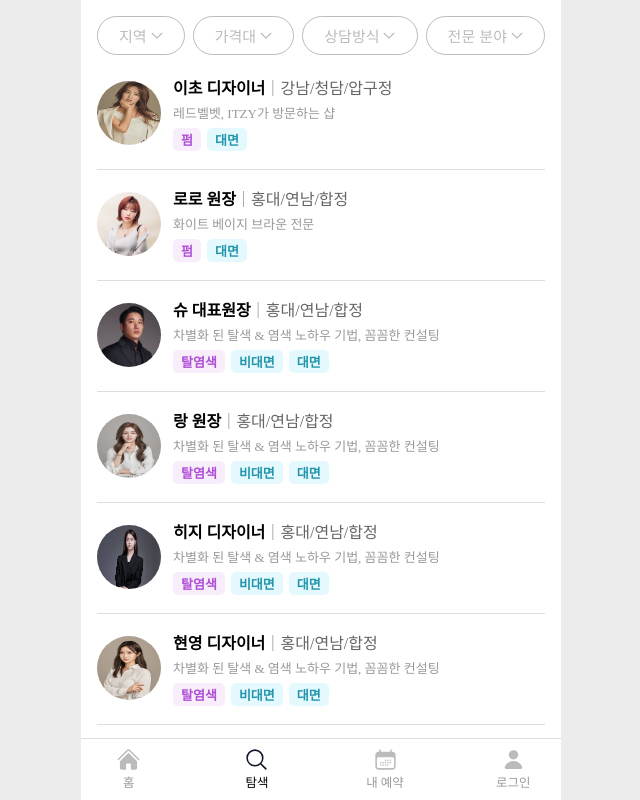
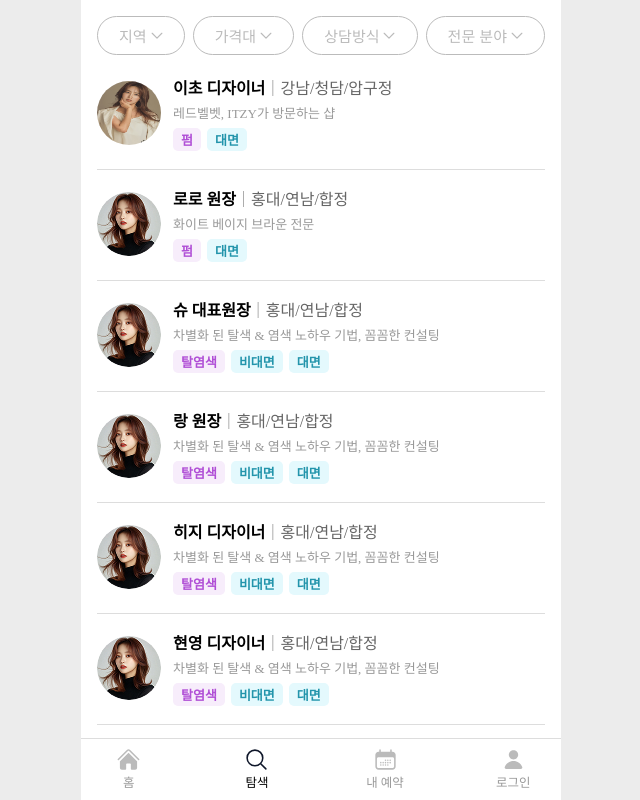
Before and after one commit to Blaybus-Hackathon-Team4/Hackathon-FE, a React (Vite) app: page /designer-list in a window 1280 px wide. Shown: the whole page, without its empty margins (319-959 px from the left). Built offline with nearby package versions, Linux system fonts and the light colour scheme; no server answers; the HTML template or start-up script is replaced by a standard one.

Commit message:
Update DesignerListPage.tsx: 경로 수정

```diff
--- a/src/pages/designerList/DesignerListPage.tsx
+++ b/src/pages/designerList/DesignerListPage.tsx
@@ -20,7 +20,7 @@ const designers = [
   },
   {
     designerId: 1012,
-    profilePhoto: "/src/assets/designer/1012.jpg",
+    profilePhoto: "../../assets/designer/1012.jpg",
     name: "로로 원장",
     field: "펌",
     location: "홍대/연남/합정",
@@ -31,7 +31,7 @@ const designers = [
   {
     designerId: 1013,
     name: "슈 대표원장",
-    profilePhoto: "/src/assets/designer/1013.jpg",
+    profilePhoto: "../../assets/designer/1013.jpg",
     field: "탈염색",
     location: "홍대/연남/합정",
     text: "차별화 된 탈색 & 염색 노하우 기법, 꼼꼼한 컨설팅",
@@ -41,7 +41,7 @@ const designers = [
   {
     designerId: 1005,
     name: "랑 원장",
-    profilePhoto: "/src/assets/designer/1005.jpg",
+    profilePhoto: "../../assets/designer/1005.jpg",
     field: "탈염색",
     location: "홍대/연남/합정",
     text: "차별화 된 탈색 & 염색 노하우 기법, 꼼꼼한 컨설팅",
@@ -51,7 +51,7 @@ const designers = [
   {
     designerId: 1006,
     name: "히지 디자이너",
-    profilePhoto: "/src/assets/designer/1006.jpg",
+    profilePhoto: "../../assets/designer/1006.jpg",
     field: "탈염색",
     location: "홍대/연남/합정",
     text: "차별화 된 탈색 & 염색 노하우 기법, 꼼꼼한 컨설팅",
@@ -61,7 +61,7 @@ const designers = [
   {
     designerId: 1007,
     name: "현영 디자이너",
-    profilePhoto: "/src/assets/designer/1007.jpg",
+    profilePhoto: "../../assets/designer/1007.jpg",
     field: "탈염색",
     location: "홍대/연남/합정",
     text: "차별화 된 탈색 & 염색 노하우 기법, 꼼꼼한 컨설팅",
@@ -71,7 +71,7 @@ const designers = [
   {
     designerId: 1008,
     name: "현영 디자이너",
-    profilePhoto: "/src/assets/designer/1008.jpg",
+    profilePhoto: "../../assets/designer/1008.jpg",
     field: "탈염색",
     location: "홍대/연남/합정",
     text: "차별화 된 탈색 & 염색 노하우 기법, 꼼꼼한 컨설팅",
@@ -81,7 +81,7 @@ const designers = [
   {
     designerId: 1009,
     name: "나나 디자이너",
-    profilePhoto: "/src/assets/designer/1009.jpeg",
+    profilePhoto: "../../assets/designer/1009.jpeg",
     field: "탈염색",
     location: "홍대/연남/합정",
     text: "차별화 된 탈색 & 염색 노하우 기법, 꼼꼼한 컨설팅",
@@ -91,7 +91,7 @@ const designers = [
   {
     designerId: 1010,
     name: "나나 디자이너",
-    profilePhoto: "/src/assets/designer/1010.jpg",
+    profilePhoto: "../../assets/designer/1010.jpg",
     field: "탈염색",
     location: "홍대/연남/합정",
     text: "차별화 된 탈색 & 염색 노하우 기법, 꼼꼼한 컨설팅",
@@ -101,7 +101,7 @@ const designers = [
   {
     designerId: 1011,
     name: "주 디자이너",
-    profilePhoto: "/src/assets/designer/1011.jpg",
+    profilePhoto: "../../assets/designer/1011.jpg",
     field: "염색",
     location: "홍대/연남/합정",
     text: "차별화 된 탈색 & 염색 노하우 기법, 꼼꼼한 컨설팅",
@@ -111,7 +111,7 @@ const designers = [
   {
     designerId: 1012,
     name: "이아 디자이너",
-    profilePhoto: "/src/assets/designer/1012.jpg",
+    profilePhoto: "../../assets/designer/1012.jpg",
     field: "펌",
     location: "홍대/연남/합정",
     text: "차별화 된 탈색 & 염색 노하우 기법, 꼼꼼한 컨설팅",
@@ -121,7 +121,7 @@ const designers = [
   {
     designerId: 1013,
     name: "희 수석 디자이너",
-    profilePhoto: "/src/assets/designer/1013.jpg",
+    profilePhoto: "../../assets/designer/1013.jpg",
     field: "탈염색",
     location: "홍대/연남/합정",
     text: "차별화 된 탈색 & 염색 노하우 기법, 꼼꼼한 컨설팅",
@@ -131,7 +131,7 @@ const designers = [
   {
     designerId: 1014,
     name: "유하 디자이너",
-    profilePhoto: "/src/assets/designer/1014.jpg",
+    profilePhoto: "../../assets/designer/1014.jpg",
     field: "탈염색",
     location: "홍대/연남/합정",
     text: "차별화 된 탈색 & 염색 노하우 기법, 꼼꼼한 컨설팅",
@@ -141,7 +141,7 @@ const designers = [
   {
     designerId: 1015,
     name: "미미 컬러리스트",
-    profilePhoto: "/src/assets/designer/1015.jpg",
+    profilePhoto: "../../assets/designer/1015.jpg",
     field: "탈염색",
     location: "홍대/연남/합정",
     text: "차별화 된 탈색 & 염색 노하우 기법, 꼼꼼한 컨설팅",
@@ -151,7 +151,7 @@ const designers = [
   {
     designerId: 1016,
     name: "하루 컬러리스트",
-    profilePhoto: "/src/assets/designer/1016.jpg",
+    profilePhoto: "../../assets/designer/1016.jpg",
     field: "탈염색",
     location: "홍대/연남/합정",
     text: "차별화 된 탈색 & 염색 노하우 기법, 꼼꼼한 컨설팅",
```
